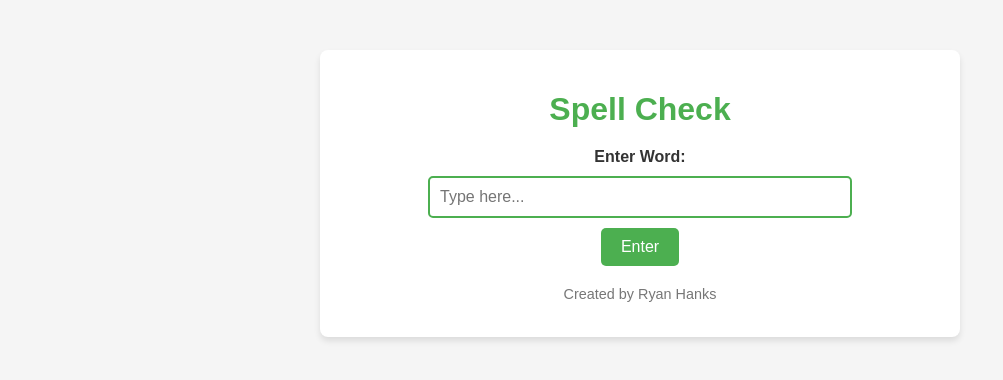
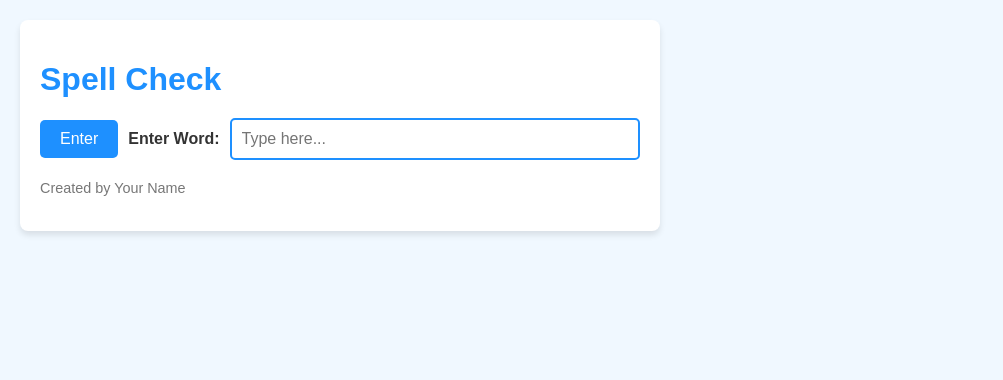
Before and after one commit to Ryno560/Spell_Checker_Site, a plain HTML site: page index.html in a window 1280 px wide. Shown: the whole page, without its empty margins (0-1003 px from the left). Drawn offline with Linux system fonts and the light colour scheme.

Commit message:
changed site look

```diff
--- a/index.html
+++ b/index.html
@@ -13,13 +13,13 @@
         </header>
         <main>
             <form class="spell-check-form">
+                <button type="submit" class="submit-button">Enter</button>
                 <label for="word-input" class="label">Enter Word:</label>
                 <input type="text" id="word-input" class="input-box" placeholder="Type here...">
-                <button type="submit" class="submit-button">Enter</button>
             </form>
         </main>
         <footer>
-            <p class="author">Created by Ryan Hanks</p>
+            <p class="author">Created by Your Name</p>
         </footer>
     </div>
 </body>
--- a/styles.css
+++ b/styles.css
@@ -2,30 +2,30 @@ body {
     font-family: Arial, sans-serif;
     margin: 0;
     padding: 0;
-    background-color: #f5f5f5;
+    background-color: #f0f8ff;
     color: #333;
 }
 
 .container {
     max-width: 600px;
-    margin: 50px auto;
+    margin: 20px;
     padding: 20px;
-    background-color: #fff;
+    background-color: #ffffff;
     border-radius: 8px;
     box-shadow: 0 4px 6px rgba(0, 0, 0, 0.1);
 }
 
 header h1 {
-    text-align: center;
+    text-align: left;
     font-size: 2rem;
     margin-bottom: 20px;
-    color: #4CAF50;
+    color: #1E90FF;
 }
 
 .spell-check-form {
     display: flex;
-    flex-direction: column;
     align-items: center;
+    justify-content: flex-start;
     gap: 10px;
 }
 
@@ -35,11 +35,10 @@ header h1 {
 }
 
 .input-box {
-    width: 100%;
-    max-width: 400px;
+    flex: 1;
     padding: 10px;
     font-size: 1rem;
-    border: 2px solid #4CAF50;
+    border: 2px solid #1E90FF;
     border-radius: 5px;
 }
 
@@ -47,7 +46,7 @@ header h1 {
     padding: 10px 20px;
     font-size: 1rem;
     color: #fff;
-    background-color: #4CAF50;
+    background-color: #1E90FF;
     border: none;
     border-radius: 5px;
     cursor: pointer;
@@ -55,11 +54,11 @@ header h1 {
 }
 
 .submit-button:hover {
-    background-color: #45a049;
+    background-color: #1C86EE;
 }
 
 footer .author {
-    text-align: center;
+    text-align: left;
     margin-top: 20px;
     font-size: 0.9rem;
     color: #777;
```
